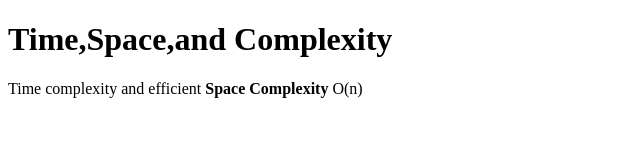
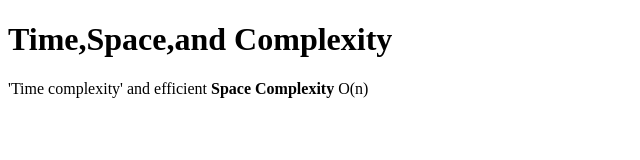
Before and after one commit to acciojob/time-and-space-complexity-Premkrishna-harale, a website: page main.html in a window 1280 px wide. Shown: the full height of the page, 0-640 px from the left. Drawn offline with Linux system fonts and the light colour scheme.

Commit message:
created a submission

```diff
--- a/main.html
+++ b/main.html
@@ -9,7 +9,7 @@
 <body>
 	<!-- the entire body must be written by student -->
 	<h1> Time,Space,and Complexity</h1>
-	<p1>Time complexity and efficient</p1>
+	<p1>'Time complexity' and efficient</p1>
 	<p2><b>Space Complexity </b>O(n)</p2>
     <script type="text/javascript" src="./script.js">
 </script>
```
